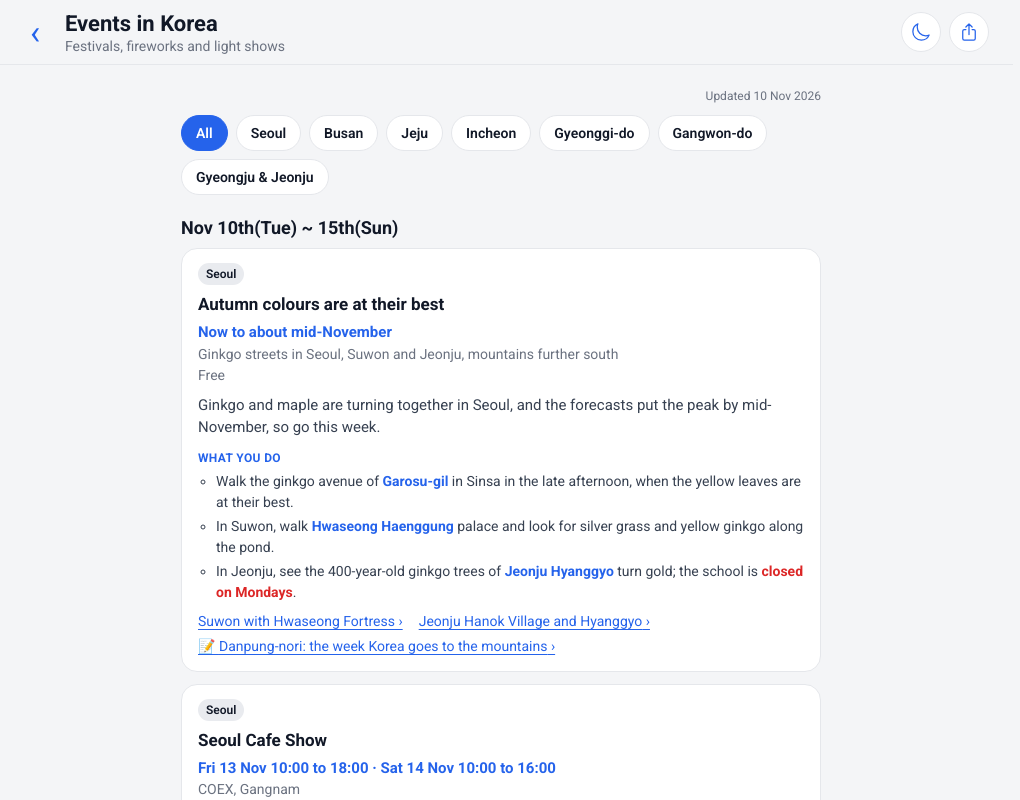
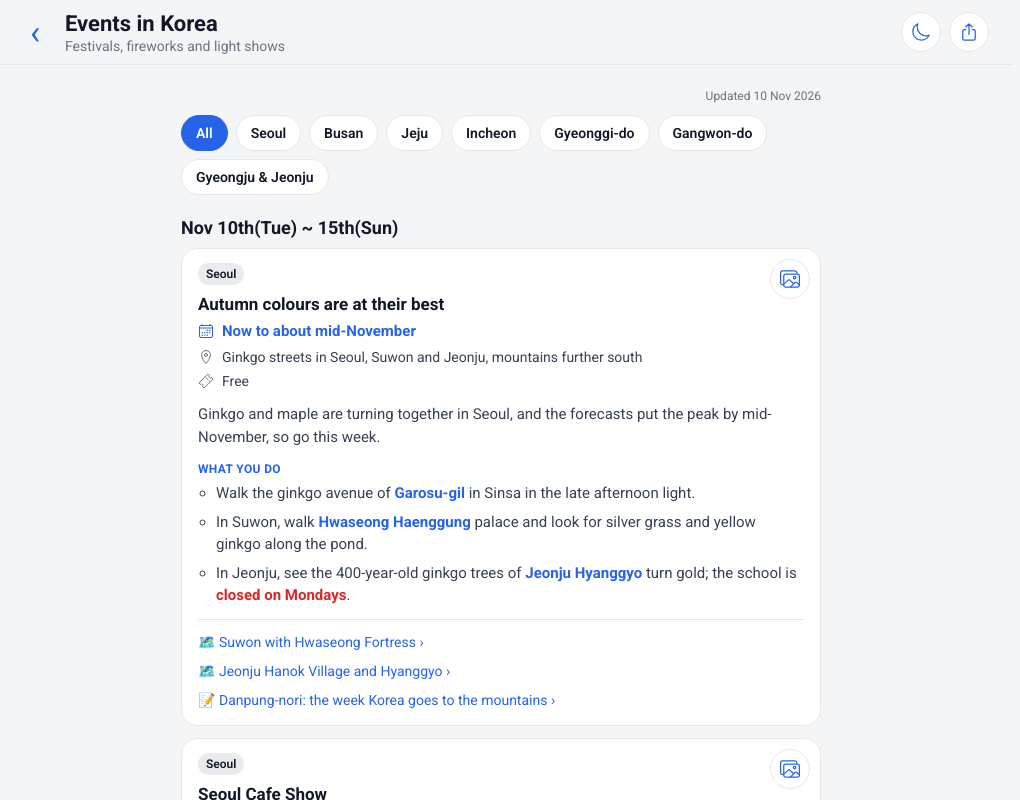
Before and after one commit to jjsoftwareint-ops/MyTravelPath, a React (Vite) app: page /this-week in a window 1280 px wide. Shown: the top 800 px of the page, without its empty margins (139-1159 px from the left). Built offline with nearby package versions, Linux system fonts and the light colour scheme.

Commit message:
Add a photo gallery button and clearer layout to event cards

```diff
--- a/src/data/thisWeek.ts
+++ b/src/data/thisWeek.ts
@@ -17,6 +17,7 @@ export type WeekEvent = {
   href?: { label: string; url: string } // one official link, https only
   routes?: { cityId: string; pathId: string; text: string }[] // walking route pages on this site
   posts?: { id: string; text: string }[] // blog posts on this site about the same topic (id in blog.ts)
+  photoQuery?: string // Google Images search words for the "See photos" link, in Korean (finds the real event); default title + city
 }
 
 export type Week = {
@@ -42,6 +43,7 @@ export const thisWeek: ThisWeek = {
       events: [
         {
           id: 'autumn-colours-now',
+          photoQuery: '서울 은행나무 단풍',
           ends: '2026-11-15',
           title: 'Autumn colours are at their best',
           city: 'Seoul',
@@ -51,7 +53,7 @@ export const thisWeek: ThisWeek = {
           price: 'Free',
           text: 'Ginkgo and maple are turning together in Seoul, and the forecasts put the peak by mid-November, so go this week.',
           todo: [
-            'Walk the ginkgo avenue of **Garosu-gil** in Sinsa in the late afternoon, when the yellow leaves are at their best.',
+            'Walk the ginkgo avenue of **Garosu-gil** in Sinsa in the late afternoon light.',
             'In Suwon, walk **Hwaseong Haenggung** palace and look for silver grass and yellow ginkgo along the pond.',
             'In Jeonju, see the 400-year-old ginkgo trees of **Jeonju Hyanggyo** turn gold; the school is {red:closed on Mondays}.',
           ],
@@ -63,6 +65,7 @@ export const thisWeek: ThisWeek = {
         },
         {
           id: 'seoul-cafe-show',
+          photoQuery: '서울카페쇼 코엑스',
           ends: '2026-11-14',
           title: 'Seoul Cafe Show',
           city: 'Seoul',
@@ -70,7 +73,7 @@ export const thisWeek: ThisWeek = {
           when: 'Fri 13 Nov 10:00 to 18:00 · Sat 14 Nov 10:00 to 16:00',
           where: 'COEX, Gangnam',
           price: '₩25,000 for one day at the door, less if you book online first',
-          text: 'Korea\'s biggest coffee and café fair, filling all four halls of COEX. **Open to everyone on Fri 13 and Sat 14 Nov**, the first two days are for trade visitors only.',
+          text: 'Korea\'s biggest coffee and café fair, in all four halls of COEX. **Open to everyone on Fri 13 and Sat 14 Nov**; the first two days are trade only.',
           todo: [
             'Walk the booths of café brands from around the world to see new coffee, tea, dessert and bakery trends.',
             'The Seoul Coffee Festival runs at Starfield Library, in the same mall.',
@@ -86,6 +89,7 @@ export const thisWeek: ThisWeek = {
         },
         {
           id: 'jeju-biennale-last-days',
+          photoQuery: '제주비엔날레 2026',
           ends: '2026-11-15',
           title: 'Jeju Biennale: last days',
           city: 'Jeju',
@@ -96,13 +100,14 @@ export const thisWeek: ThisWeek = {
           text: 'An art exhibition about how Jeju\'s own culture changed through contact with the outside world, in three parts: stone, exile and myth.',
           todo: [
             'Start at the **Jeju Museum of Art**, the main venue.',
-            'Walk on through the old town to the other spaces, among them the Gwandeokjeong pavilion and the Jeju Mok Gwana government compound.',
+            'Walk on through the old town to the other venues, like the Gwandeokjeong pavilion and Jeju Mok Gwana.',
             'See works by about 70 artists and teams from around 20 countries.',
           ],
           href: { label: 'Official page ↗', url: 'https://jejubiennale.org' },
         },
         {
           id: 'gwangju-biennale-last-days',
+          photoQuery: '광주비엔날레 2026',
           ends: '2026-11-15',
           title: 'Gwangju Biennale: last days',
           city: 'Gwangju',
@@ -124,6 +129,7 @@ export const thisWeek: ThisWeek = {
       events: [
         {
           id: 'pohang-light-festival',
+          photoQuery: '포항국제불빛축제 불꽃',
           ends: '2026-11-21',
           title: 'Pohang International Fireworks Festival',
           city: 'Pohang',
@@ -134,8 +140,8 @@ export const thisWeek: ThisWeek = {
           todo: [
             'Thu 19 Nov at Songdo Pier: the opening, a media facade lighting and a citizens\' fireworks show.',
             'Fri 20 Nov: an Asian DJ festival and a night carnival.',
-            'Sat 21 Nov at **Yeongildae Beach**: international fireworks by teams from France and Japan, then a Korean grand finale. The start time is not announced yet, so check the festival page that week.',
-            'Food stalls and local produce booths run on all three days.',
+            'Sat 21 Nov at **Yeongildae Beach**: fireworks by teams from France and Japan, then a Korean finale.',
+            'The start time is not out yet: check the festival page that week. Food stalls run all three days.',
           ],
           tip: '🚄 KTX to **Pohang Station**, then a taxi; arrive early on Saturday.',
           href: { label: 'Festival page (Korean) ↗', url: 'https://festival.phcf.or.kr' },
@@ -144,6 +150,7 @@ export const thisWeek: ThisWeek = {
         },
         {
           id: 'lotte-christmas-market',
+          photoQuery: '롯데타운 크리스마스마켓 잠실',
           ends: '2027-01-03',
           title: 'Lotte Town Christmas Market',
           city: 'Seoul',
@@ -154,9 +161,9 @@ export const thisWeek: ThisWeek = {
           text: 'An outdoor Christmas market dressed as a **19th-century English winter street**, with red brick, arched windows and carols.',
           todo: [
             'See the Christmas trees, the carousel and a 17 m Victorian clock tower.',
-            'Browse the pop-up stalls of English and international Christmas goods, and eat fish and chips or rotisserie chicken.',
+            'Browse stalls of English and international Christmas goods; eat fish and chips or rotisserie chicken.',
             'Stay after dark for the nightly light and music show around Lotte World Mall.',
-            'Book first: November tickets are on sale now, December tickets open on 20 Nov, and weekend Fast Passes sell out fast.',
+            'Book first: November tickets are on sale, December ones from 20 Nov. Weekend Fast Passes sell out fast.',
           ],
           tip: '🚇 **Jamsil Station** (lines 2 and 8).',
           href: { label: 'Official page (Korean) ↗', url: 'https://www.lotteshopping.com/contents/christmas-market' },
@@ -165,6 +172,7 @@ export const thisWeek: ThisWeek = {
         },
         {
           id: 'jeju-citrus-expo',
+          photoQuery: '제주감귤박람회',
           ends: '2026-11-23',
           title: 'Jeju Citrus Expo',
           city: 'Jeju',
@@ -175,7 +183,7 @@ export const thisWeek: ThisWeek = {
           text: 'Jeju\'s tangerine fair, held in the middle of the harvest season on the south side of the island.',
           todo: [
             'Walk the halls on citrus varieties and farming, then the market where growers sell their own tangerines.',
-            'Jump into **Gamgyul-wat**, a pool full of tangerines with lucky coins hidden in it (separate ticket, booked ahead).',
+            'Jump into **Gamgyul-wat**, a pool of tangerines with lucky coins hidden in it (separate ticket, book ahead).',
             'Come on the opening day, Thu 19 Nov, for the parade and stage shows.',
           ],
           href: { label: 'Official site ↗', url: 'https://www.jicexpo.com' },
@@ -183,6 +191,7 @@ export const thisWeek: ThisWeek = {
         },
         {
           id: 'g-star',
+          photoQuery: '지스타 벡스코',
           ends: '2026-11-22',
           title: 'G-STAR game show',
           city: 'Busan',
@@ -193,7 +202,7 @@ export const thisWeek: ThisWeek = {
           text: 'Korea\'s biggest **game show**, open to the public on all four days.',
           todo: [
             'Play new games at the booths, among them more than 100 indie studios.',
-            'Watch the **Overwatch Champions Series** Asia grand final in the BEXCO auditorium, Fri 20 to Sun 22 Nov.',
+            'Watch the **Overwatch Champions Series** Asia grand final at BEXCO, Fri 20 to Sun 22 Nov.',
             'Buy your ticket online before you go; it is valid on the day you choose.',
           ],
           tip: '🚇 **BEXCO Station** (line 2).',
@@ -206,6 +215,7 @@ export const thisWeek: ThisWeek = {
   ongoing: [
     {
       id: 'shinsegae-christmas-facade',
+      photoQuery: '신세계 본점 미디어파사드 크리스마스',
       ends: '2027-01-31',
       title: 'Shinsegae Christmas media facade',
       city: 'Seoul',
@@ -215,7 +225,7 @@ export const thisWeek: ThisWeek = {
       price: 'Free',
       text: 'The department store turns its whole outer wall into a Christmas screen, the first big Christmas light show of the season.',
       todo: [
-        'Watch the Christmas film play on the building: a bear carries wishes on a balloon and finishes the Christmas tree.',
+        'Watch the Christmas film on the building: a bear carries wishes on a balloon to finish the tree.',
         'It plays every day from 17:00 to midnight; watch it from the corner by the Bank of Korea.',
         'Make an evening of it: walk Seoullo 7017 from Seoul Station first and arrive as it gets dark.',
       ],
@@ -225,6 +235,7 @@ export const thisWeek: ThisWeek = {
     },
     {
       id: 'gwangalli-drone-show',
+      photoQuery: '광안리 드론쇼',
       ends: '2027-06-30',
       title: 'Gwangalli drone show, every Saturday',
       city: 'Busan',
@@ -243,6 +254,7 @@ export const thisWeek: ThisWeek = {
     },
     {
       id: 'namsan-night-festival',
+      photoQuery: '남산 나이트 페스티벌',
       ends: '2026-11-14',
       title: 'Namsan Night Festival',
       city: 'Seoul',
@@ -252,7 +264,7 @@ export const thisWeek: ThisWeek = {
       price: 'Book ahead, refundable deposit ₩5,000 per person (Campnic ₩10,000 per team)',
       text: 'Three small evening programs on Namsan, each capped per day, so reserve before you go.',
       todo: [
-        '**Autumn Foliage Walk** at Yejang Park: a night walk on forest paths with autumn colours and city views, 700 people a day.',
+        '**Autumn Foliage Walk** at Yejang Park: forest paths at night with autumn colours and city views, 700 people a day.',
         '**Palgak Club** near the tower: a silent club party with a night view of Seoul, 300 people a day.',
         '**Namsan Campnic** at Baekbeom Plaza: a picnic with music and movies, 100 teams a day, up to 4 people each.',
       ],
@@ -262,6 +274,7 @@ export const thisWeek: ThisWeek = {
     },
     {
       id: 'hwadam-forest-autumn',
+      photoQuery: '화담숲 단풍 모노레일',
       ends: '2026-11-15',
       title: 'Hwadam Forest autumn season',
       city: 'Gyeonggi-do',
@@ -272,8 +285,8 @@ export const thisWeek: ThisWeek = {
       text: 'A hillside botanic garden with walking paths through autumn trees. In peak season entry is online only and sells out.',
       todo: [
         'Walk the garden paths through the autumn trees.',
-        'Ride the monorail over the 1.9 km section: about 5 minutes instead of about 40 minutes on foot. It is booked separately and sells out fast.',
-        'Book ahead: there are no tickets at the gate in peak season, and the booking site has no English page. Day tours from Seoul that include entry are the easy way.',
+        'Ride the monorail up the 1.9 km section: about 5 minutes instead of 40 on foot. Separate ticket, sells out fast.',
+        'Book ahead: no tickets at the gate in peak season, and the booking site is Korean only. A day tour from Seoul with entry is easier.',
         '{red:Possibly closed on Mondays}, so plan another day.',
       ],
       tip: '🚇 **Gonjiam Station** (Gyeonggang line), then a taxi. A garden shuttle runs in peak season.',
@@ -281,6 +294,7 @@ export const thisWeek: ThisWeek = {
     },
     {
       id: 'unjeong-light-garden',
+      photoQuery: '운정호수공원 빛정원',
       ends: '2026-12-31',
       title: 'Unjeong Lake Park light garden',
       city: 'Gyeonggi-do',
@@ -297,6 +311,7 @@ export const thisWeek: ThisWeek = {
     },
     {
       id: 'seoul-autumn-festa',
+      photoQuery: '서울어텀페스타',
       ends: '2026-11-29',
       title: 'Seoul Autumn Festa',
       city: 'Seoul',
@@ -307,7 +322,7 @@ export const thisWeek: ThisWeek = {
       text: 'The city\'s performing-arts festival: 38 festivals and 478 performances in total.',
       todo: [
         'Pick a show by date on the official program page.',
-        'Ask for help at the information centre on the 1st floor of the Daehangno Center, open until 29 Nov and {red:closed on Mondays}.',
+        'Get help at the info centre, Daehangno Center 1st floor: open until 29 Nov, {red:closed on Mondays}.',
       ],
       href: { label: 'Program ↗', url: 'https://english.visitseoul.net/events/2026SeoulAutumnFesta/ENPjm3hw1' },
     },
@@ -316,7 +331,7 @@ export const thisWeek: ThisWeek = {
     {
       when: 'Thu 19 Nov',
       ends: '2026-11-19',
-      text: '**CSAT, the national university exam.** Extra subway trains run in the morning, many offices start at 10:00, and flights pause during the English listening test. Plan around the morning rush.',
+      text: '**CSAT, the national university exam.** Extra morning subway trains, many offices open at 10:00, and flights pause during the English listening test. Avoid the morning rush.',
     },
     {
       when: 'From Fri 11 Dec',
--- a/src/index.css
+++ b/src/index.css
@@ -2326,6 +2326,7 @@ button.cta {
   list-style: none;
 }
 .event {
+  position: relative;
   padding: 14px 16px;
   border: 1px solid var(--border);
   border-radius: 16px;
@@ -2351,17 +2352,38 @@ button.cta {
   font-size: 17px;
   line-height: 1.3;
 }
-.event-when {
+.event-meta {
+  display: flex;
+  flex-direction: column;
+  gap: 4px;
+  margin: 2px 0 0;
+  padding: 0;
+  list-style: none;
+  font-size: 14px;
+  line-height: 1.45;
+  color: var(--text-soft);
+}
+.event-meta li {
+  display: flex;
+  align-items: flex-start;
+  gap: 8px;
+}
+.event-meta svg {
+  flex: 0 0 auto;
+  margin-top: 2px;
+  font-size: 16px;
+  color: var(--muted);
+}
+.event-meta .event-when {
+  font-size: 15px;
   font-weight: 700;
   color: var(--accent);
 }
-.event-where,
-.event-price {
-  color: var(--muted);
-  font-size: 14px;
+.event-meta .event-when svg {
+  color: var(--accent);
 }
 .event-text {
-  margin-top: 8px !important;
+  margin-top: 12px !important;
   color: var(--text-soft);
 }
 .event-tip {
@@ -2369,14 +2391,44 @@ button.cta {
   font-size: 14px;
   color: var(--text-soft);
 }
+/* Gallery button in the top right corner of an event card: opens Google Images in the site popup. */
+.event-photos {
+  position: absolute;
+  top: 10px;
+  right: 10px;
+  display: flex;
+  align-items: center;
+  justify-content: center;
+  width: 40px;
+  height: 40px;
+  border: 1px solid var(--border);
+  border-radius: 999px;
+  background: var(--card);
+  color: var(--accent);
+  font-size: 20px;
+}
+.event-photos:active {
+  background: var(--press);
+}
+.event-head h3 {
+  padding-right: 44px; /* room for the gallery button */
+}
+/* Event page links: plain coloured text, no underline (user, 2026-11-10). */
+.event-links .link {
+  text-decoration: none;
+}
 .event-links {
   display: flex;
-  flex-wrap: wrap;
-  gap: 4px 16px;
-  margin-top: 8px !important;
+  flex-direction: column;
+  align-items: flex-start;
+  gap: 8px;
+  margin-top: 12px !important;
+  padding-top: 12px;
+  border-top: 1px solid var(--border);
   font-size: 14px;
 }
 .events.coming .event-when {
+  font-weight: 700;
   color: var(--text);
 }
 .week-note {
@@ -2457,7 +2509,7 @@ button.cta {
 
 /* "What you do": the concrete things a visitor does at an event */
 .event-todo {
-  margin-top: 10px;
+  margin-top: 12px;
 }
 .event-todo-label {
   margin: 0 0 4px !important;
@@ -2471,10 +2523,11 @@ button.cta {
   margin: 0;
   padding: 0 0 0 18px;
   color: var(--text-soft);
-  font-size: 14px;
+  font-size: 15px;
+  line-height: 1.5;
 }
 .event-todo li {
-  margin: 0 0 3px;
+  margin: 0 0 6px;
 }
 
 /* ── Blog reading themes (src/blogTheme.ts) ───────────────────
--- a/src/pages/ThisWeek.tsx
+++ b/src/pages/ThisWeek.tsx
@@ -1,4 +1,7 @@
+import { useCallback, useState, type MouseEvent } from 'react'
 import { useSearchParams } from 'react-router-dom'
+import { IoCalendarOutline, IoImagesOutline, IoLocationOutline, IoTicketOutline } from 'react-icons/io5'
+import ImagePopup, { imageSearchUrl, type PopupPage } from '../components/ImagePopup'
 import Layout from '../components/Layout'
 import Link from '../components/Link'
 import RichText from '../components/RichText'
@@ -9,16 +12,52 @@ import { useHydrated } from '../hooks'
 import { formatDate } from '../dates'
 import { usePageMeta } from '../seo'
 
-function EventCard({ e }: { e: WeekEvent }) {
+/** Search words for the event's Google Images: the card's own Korean words, or its title and city. */
+const photoQuery = (e: WeekEvent) => e.photoQuery ?? `${e.title} ${e.city}`
+
+function EventCard({ e, onPhotos }: { e: WeekEvent; onPhotos: (query: string) => void }) {
+  // A plain tap opens the photos in the site's popup (like place names on path pages); a modified click
+  // (new tab, new window) keeps the link's normal behaviour.
+  const openPhotos = (ev: MouseEvent<HTMLAnchorElement>) => {
+    if (ev.metaKey || ev.ctrlKey || ev.shiftKey || ev.button !== 0) return
+    ev.preventDefault()
+    onPhotos(photoQuery(e))
+  }
   return (
     <li className="event">
+      {/* Gallery button, top right: Google Images of the event in the site's popup instead of a stored photo
+          (user, 2026-11-10: "google image link is better, I don't wanna waste storage", "use iframe page",
+          "gallery icon on the top-right of the event card"). */}
+      <a
+        className="event-photos"
+        href={imageSearchUrl(photoQuery(e))}
+        target="_blank"
+        rel="noopener noreferrer"
+        onClick={openPhotos}
+        aria-label={`Photos of ${e.title}`}
+        title="Photos"
+      >
+        <IoImagesOutline aria-hidden="true" />
+      </a>
       <div className="event-head">
         <span className="pill tag">{e.city}</span>
         <h3>{e.title}</h3>
       </div>
-      <p className="event-when">{e.when}</p>
-      <p className="event-where">{e.where}</p>
-      <p className="event-price">{e.price}</p>
+      {/* Date, place and price as icon rows, so each line reads on its own (user, 2026-11-10: "readability is low"). */}
+      <ul className="event-meta">
+        <li className="event-when">
+          <IoCalendarOutline aria-hidden="true" />
+          <span>{e.when}</span>
+        </li>
+        <li>
+          <IoLocationOutline aria-hidden="true" />
+          <span>{e.where}</span>
+        </li>
+        <li>
+          <IoTicketOutline aria-hidden="true" />
+          <span>{e.price}</span>
+        </li>
+      </ul>
       <p className="event-text">
         <RichText text={e.text} />
       </p>
@@ -37,6 +76,7 @@ function EventCard({ e }: { e: WeekEvent }) {
           <RichText text={e.tip} />
         </p>
       )}
+      {/* One link per line. */}
       {(e.href || e.routes || e.posts) && (
         <p className="event-links">
           {e.href && (
@@ -46,7 +86,7 @@ function EventCard({ e }: { e: WeekEvent }) {
           )}
           {e.routes?.map((r) => (
             <Link key={r.pathId} className="link" to={`/${r.cityId}/${r.pathId}`}>
-              {r.text} ›
+              🗺️ {r.text} ›
             </Link>
           ))}
           {e.posts?.map((p) => (
@@ -68,6 +108,9 @@ function EventCard({ e }: { e: WeekEvent }) {
 export default function ThisWeek() {
   usePageMeta()
   const hydrated = useHydrated()
+  const [popup, setPopup] = useState<PopupPage | null>(null)
+  const closePopup = useCallback(() => setPopup(null), [])
+  const openPhotos = useCallback((query: string) => setPopup({ query }), [])
   const [params] = useSearchParams()
   const filterCities = cities.filter((c) => !c.theme)
   const wanted = params.get('city')
@@ -122,7 +165,7 @@ export default function ThisWeek() {
             </h2>
             <ul className="events">
               {w.events.map((e) => (
-                <EventCard key={e.id} e={e} />
+                <EventCard key={e.id} e={e} onPhotos={openPhotos} />
               ))}
             </ul>
           </section>
@@ -135,7 +178,7 @@ export default function ThisWeek() {
             </h2>
             <ul className="events">
               {ongoing.map((e) => (
-                <EventCard key={e.id} e={e} />
+                <EventCard key={e.id} e={e} onPhotos={openPhotos} />
               ))}
             </ul>
           </section>
@@ -161,6 +204,7 @@ export default function ThisWeek() {
 
         <p className="week-note">Dates and prices can change. Check the official page before you go.</p>
       </div>
+      {popup && <ImagePopup {...popup} onClose={closePopup} />}
     </Layout>
   )
 }
```
